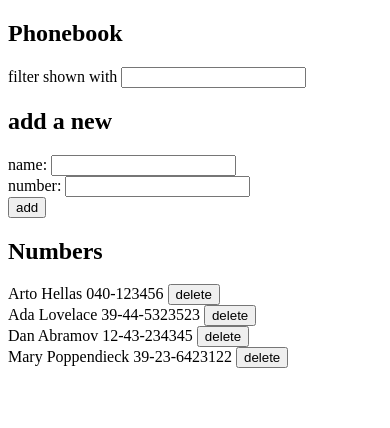
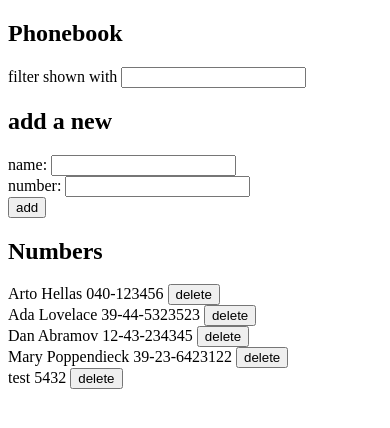
Before and after one commit to spamlawlz/fso, a React (Vite) app in the folder part2/phonebook/: page / in a window 390 px wide. Shown: the top 428 px of the page. Built offline with nearby package versions, Linux system fonts and the light colour scheme; data requests are answered from the project's data file.

Commit message:
2.15*: The Phonebook step10

```diff
--- a/part2/phonebook/db.json
+++ b/part2/phonebook/db.json
@@ -19,6 +19,11 @@
       "name": "Mary Poppendieck",
       "number": "39-23-6423122",
       "id": 4
+    },
+    {
+      "name": "test",
+      "number": "5432",
+      "id": 5
     }
   ]
 }
--- a/part2/phonebook/src/App.jsx
+++ b/part2/phonebook/src/App.jsx
@@ -24,8 +24,22 @@ const App = () => {
       name: newName,
       number: newNumber
     }
-    if (persons.find((person) => person.name === newPerson.name)) {
-      alert(`${newPerson.name} is already added to phonebook`)
+    const match = persons.find((person) => person.name === newPerson.name)
+    if (match) {
+      if (window.confirm(`${match.name} is already added to the phonebook. Replace the old number with a new one?`)) {
+        personService
+          .update(newPerson, match.id)
+          .then(returnedPerson => {
+            setPersons(persons.map(person => {
+              if (person.name === returnedPerson.name) {
+                person.number = returnedPerson.number
+              }
+              return person
+            }))
+            setNewName('')
+            setNewNumber('')
+          })
+      }
       return
     }
 
--- a/part2/phonebook/src/services/persons.js
+++ b/part2/phonebook/src/services/persons.js
@@ -11,9 +11,14 @@ const create = newPerson => {
   return request.then( response => response.data )
 }
 
+const update = (person, id) => {
+  const request = axios.put(`${baseUrl}/${id}`, person)
+  return request.then( response => response.data )
+}
+
 const remove = id => {
   const request = axios.delete(`${baseUrl}/${id}`)
   return request.then( response => response.data)
 }
 
-export default { getAll, create, remove }
+export default { getAll, create, update, remove }
```
